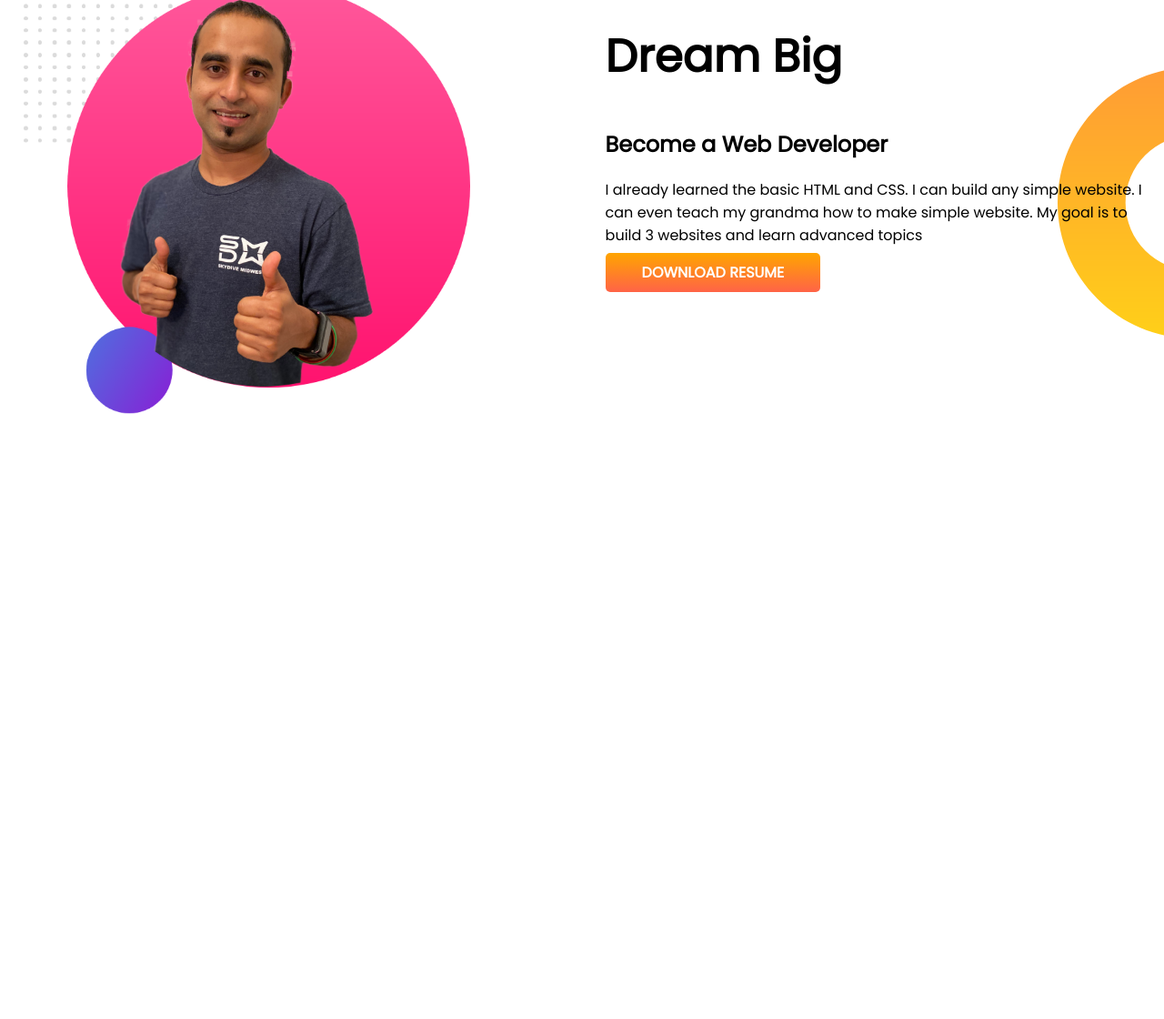
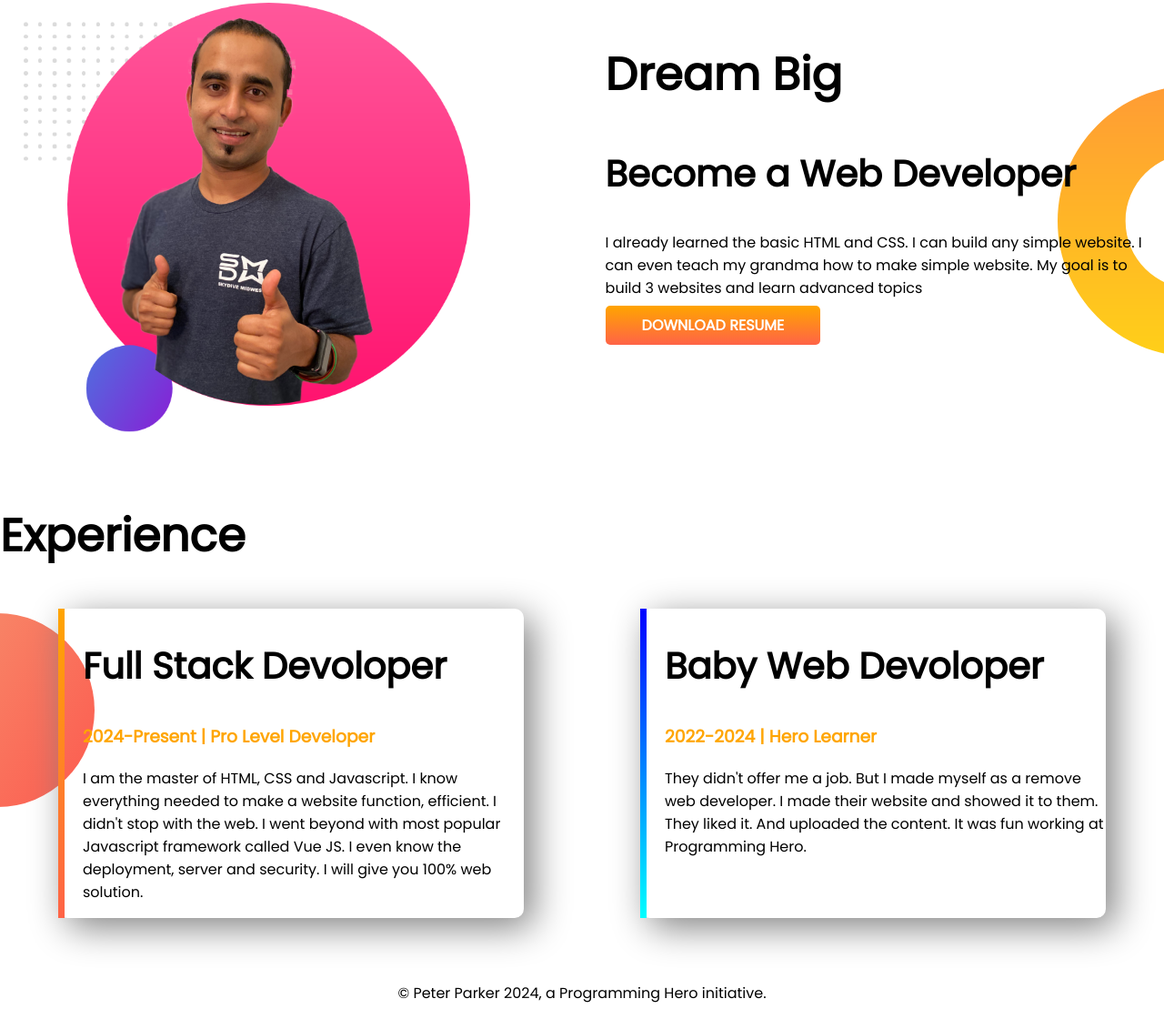
Before and after one commit to sayanpal469/developer-portfolio, a plain HTML site: page index.html in a window 1280 px wide. Shown: the part 605-1725 px from the top of the page at 91% size. Before the commit the page ends 1117 px from the top, so only its background shows below. Drawn offline with Linux system fonts and the light colour scheme; a web font is replaced by a local one.

Commit message:
footer added

```diff
--- a/index.html
+++ b/index.html
@@ -12,7 +12,7 @@
     <link rel="stylesheet" href="style.css">
 </head>
 <body>
-    <section class="top-banner">
+    <section class="top-banner flexible-container">
         <div class="half-width">
             <h1>Welcome To</h1>
             <h1><span class="orange-color">Jhankar Mahebub</span> World!</h1>
@@ -27,7 +27,7 @@
         </div>
     </section>
 
-    <section class="dream-big">
+    <section class="dream-big flexible-container">
         <div class="half-width">
             <img src="images/jhankar2.png" alt="">
         </div>
@@ -38,5 +38,27 @@
             <a class="link-btn" target="_blank" href="#">DOWNLOAD RESUME</a>
         </div>
     </section>
+
+    <section class="experience-area">
+        <h1>Experience</h1>
+
+        <div class="flexible-container">
+            <div id="full-stack" class="experience-item">
+                <h2>Full Stack Devoloper</h2>
+                <h3 class="orange-color">2024-Present | Pro Level Developer</h3>
+                <p>I am the master of HTML, CSS and Javascript. I know everything needed to make a website function, efficient. I didn't stop with the web. I went beyond with most popular Javascript framework called Vue JS. I even know the deployment, server and security. I will give you 100% web solution.</p>
+            </div>
+
+            <div id="baby-web" class="experience-item">
+                <h2>Baby Web Devoloper</h2>
+                <h3 class="orange-color">2022-2024 | Hero Learner</h3>
+                <p>They didn't offer me a job. But I made myself as a remove web developer. I made their website and showed it to them. They liked it. And uploaded the content. It was fun working at Programming Hero.</p>
+            </div>
+        </div>
+    </section>
+
+    <footer>
+        <p>© Peter Parker 2024, a Programming Hero initiative.</p>
+    </footer>
 </body>
 </html>
--- a/style.css
+++ b/style.css
@@ -3,9 +3,9 @@ body{
     margin: 0;
 }
 
-section{
+.flexible-container{
     display: flex;
-    margin-bottom: 50px;
+    margin-bottom:70px;
 }
 
 .top-banner{
@@ -15,6 +15,10 @@ section{
 
 h1{
     font-size: 50px;
+}
+
+h2{
+    font-size: 40px;
 }
 
 .orange-color{
@@ -44,3 +48,34 @@ h1{
     background-repeat: no-repeat;
     background-position: right;
 }
+
+.experience-area{
+    background-image: url(images/exp-bg.png);
+    background-repeat: no-repeat;
+    background-position: left;
+}
+
+.experience-item{
+    width: 40%;
+    margin-left: 5%;
+    margin-right: 5%;
+    padding-left: 20px;
+    border-radius: 10px;
+    box-shadow: 10px 10px 40px gray;
+}
+
+#full-stack{
+    border-left: 7px solid;
+    border-image: linear-gradient(orange, tomato);
+    border-image-slice: 1;
+}
+
+#baby-web{
+    border-left: 7px solid;
+    border-image: linear-gradient(blue, cyan);
+    border-image-slice: 1;
+}
+
+footer p{
+    text-align: center;
+}
```
